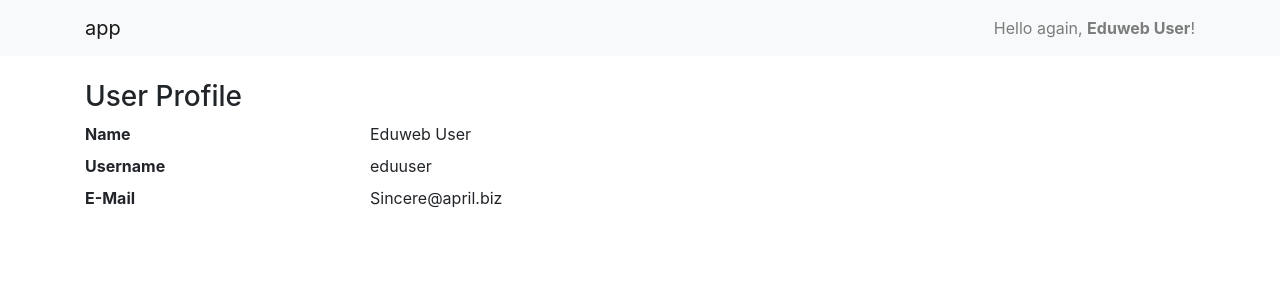
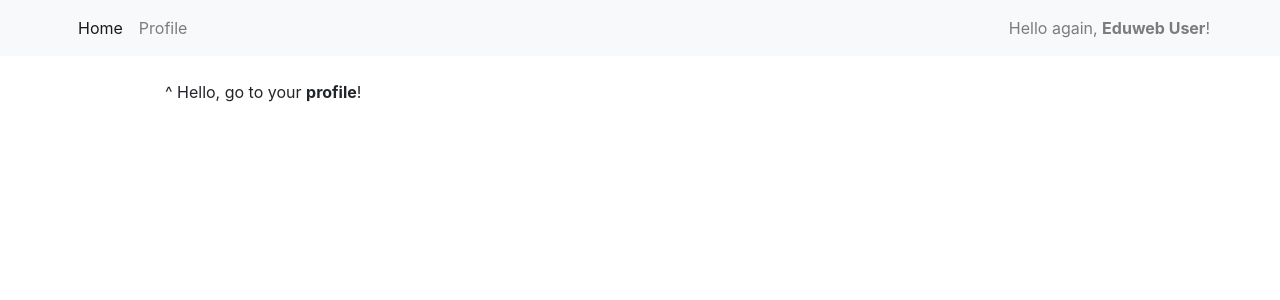
Before and after one commit to ev45ive/eduweb-angular-wzorce, an Angular app: page / in a window 1280 px wide. Shown: the top 300 px of the page. Built offline with nearby package versions, Linux system fonts and the light colour scheme; data requests are answered from the project's data file.

Commit message:
7.4. Cache zapytań i ReplaySubject - start

```diff
--- a/src/app/app.component.html
+++ b/src/app/app.component.html
@@ -1,16 +1,31 @@
-<nav class="navbar navbar-light bg-light justify-content-between">
+<nav class="navbar navbar-expand navbar-light bg-light justify-content-between">
   <div class="container">
-      <a class="navbar-brand">{{title}}</a>
-      <span class="navbar-text">
+      <div class="navbar-collapse">
+        <ul class="navbar-nav">
+            <li class="nav-item active">
+              <a class="nav-link"(click)="profile = false">
+                Home</a>
+            </li>
+            <li class="nav-item">
+              <a class="nav-link" (click)="profile = true">
+                Profile
+              </a>
+            </li>
+        </ul>
+      </div>
+      <span class="navbar-text"  *ngIf="!profile">
         <profile-bar></profile-bar>
       </span>
   </div>
 </nav>
 
-<div class="container">
+<div class="container pt-4">
   <div class="row">
-    <div class="col pt-4">
+    <div class="col" *ngIf="profile">
       <profile></profile>
+    </div>
+    <div class="col-10" *ngIf="!profile" class="offset-1">
+        <p>^ Hello, go to your <b>profile</b>!</p>
     </div>
   </div>
 </div>
--- a/src/app/app.component.ts
+++ b/src/app/app.component.ts
@@ -7,4 +7,5 @@ import { Component } from '@angular/core';
 })
 export class AppComponent {
   title = 'app';
+  profile = false;
 }
```
